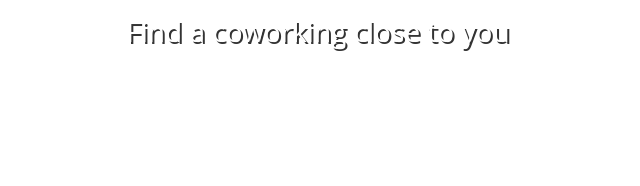
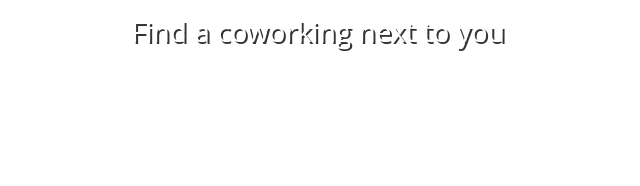
Before and after one commit to xWul/xwul.github.io, a plain HTML site: page index.html in a window 1280 px wide. Shown: the part 277-463 px from the top of the page, 322-962 px from the left. Drawn offline with Linux system fonts and the light colour scheme; some packages are replaced by stand-ins of ours.

Commit message:
alterado o texto do header

```diff
--- a/index.html
+++ b/index.html
@@ -29,7 +29,7 @@
 				<section class="header-content">
 					<div class="container text-center info-header">
 						<h2>Work in a great place</h2>
-						<h3>Find a coworking close to you</h3>
+						<h3>Find a coworking next to you</h3>
 					</div>
 				</section>
 
```
